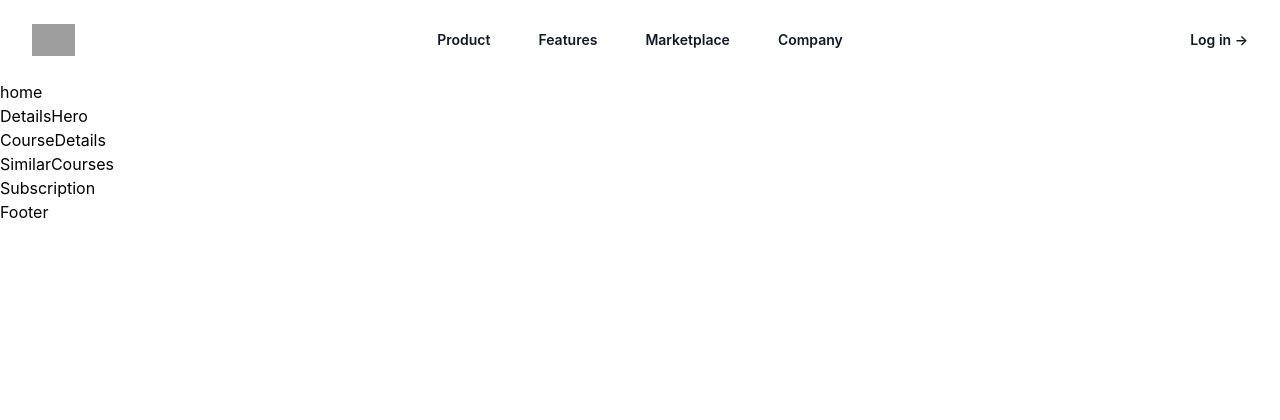
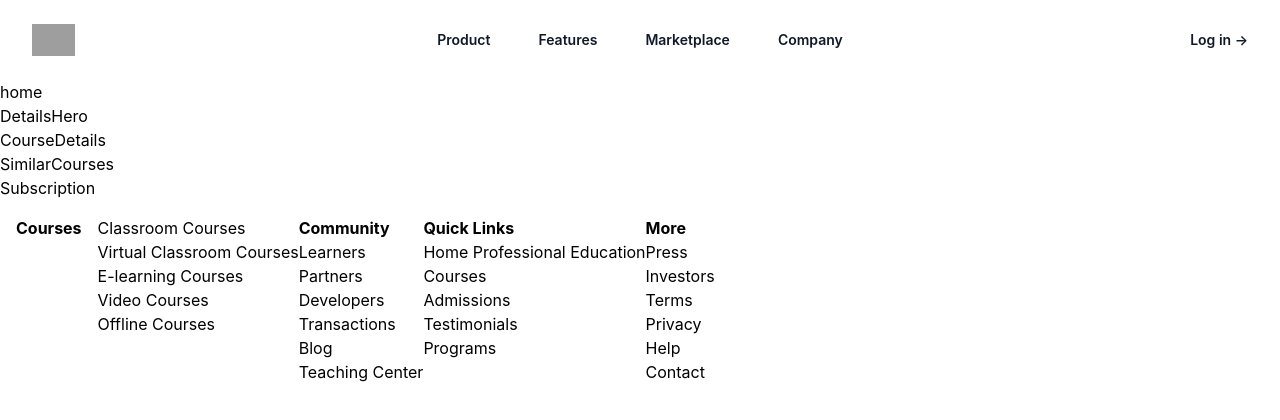
Before and after one commit to nati589/elearning, a React (Create React App) app: page /coursedetails in a window 1280 px wide. Shown: the top 420 px of the page. Built offline with nearby package versions, Linux system fonts and the light colour scheme; grey boxes are pictures that could not be loaded.

Commit message:
modified footer

```diff
--- a/src/components/Footer.jsx
+++ b/src/components/Footer.jsx
@@ -1,9 +1,55 @@
-import React from 'react'
+import React from 'react';
 
 function Footer() {
   return (
-    <div>Footer</div>
-  )
+    <footer className="p-4 flex justify-between">
+    <div className="flex justify-between">
+      <h2  className="flex-1 mr-4 font-bold">Courses</h2>
+      <ul>
+        <li>Classroom Courses</li>
+        <li>Virtual Classroom Courses</li>
+        <li>E-learning Courses</li>
+        <li>Video Courses</li>
+        <li>Offline Courses</li>
+      </ul>
+
+      <div>
+        <h2 className="flex-1 mr-4 font-bold">Community</h2>
+        <ul>
+          <li>Learners</li>
+          <li>Partners</li>
+          <li>Developers</li>
+          <li>Transactions</li>
+          <li>Blog</li>
+          <li>Teaching Center</li>
+        </ul>
+      </div>
+
+      <div>
+        <h2 className="flex-1 mr-4 font-bold">Quick Links</h2>
+        <ul>
+          <li>Home Professional Education</li>
+          <li>Courses</li>
+          <li>Admissions</li>
+          <li>Testimonials</li>
+          <li>Programs</li>
+        </ul>
+      </div>
+
+      <div>
+        <h2 className="flex-1 font-bold">More</h2>
+        <ul>
+          <li>Press</li>
+          <li>Investors</li>
+          <li>Terms</li>
+          <li>Privacy</li>
+          <li>Help</li>
+          <li>Contact</li>
+        </ul>
+      </div>
+    </div>
+    </footer>
+  );
 }
 
-export default Footer
+export default Footer;
```
